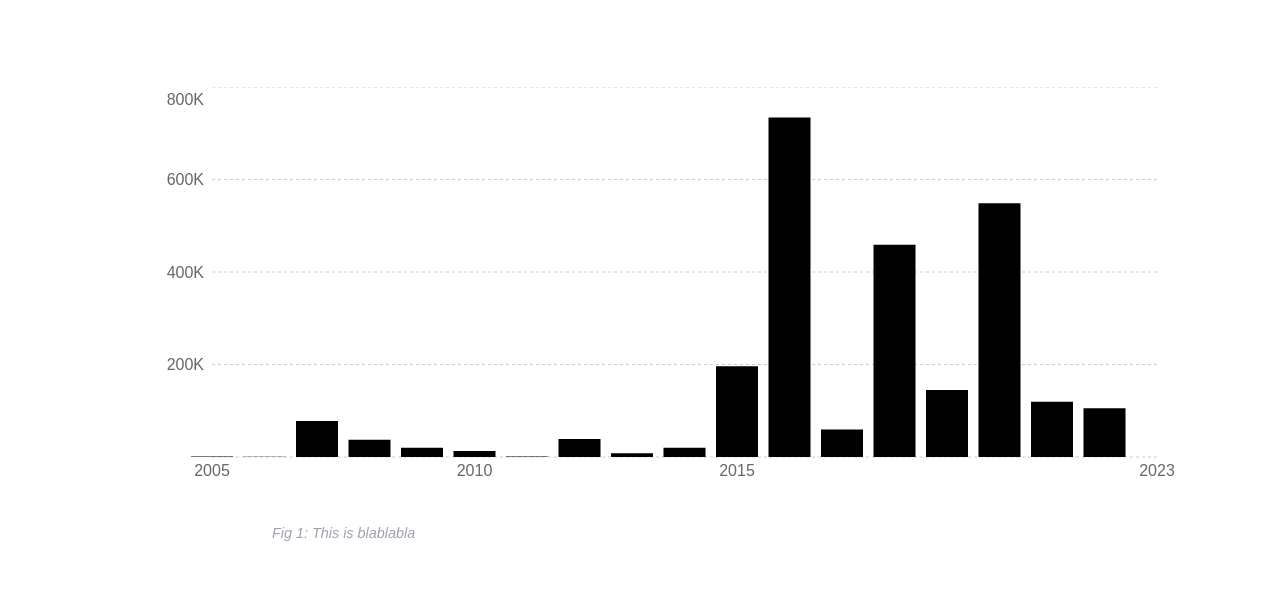
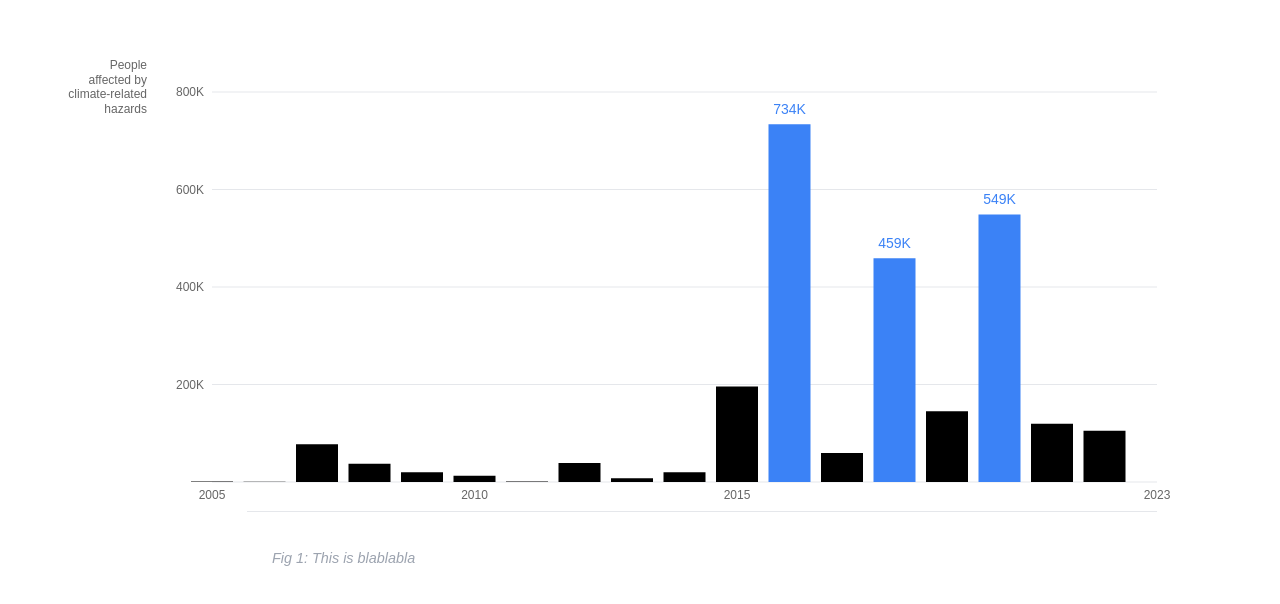
Before and after one commit to intendedsideeffects/Chauka-mobile, a Next.js app: page /disaster-chart in a window 1280 px wide. Shown: the part 176-780 px from the top of the page. Built offline with nearby package versions, Linux system fonts and the light colour scheme.

Commit message:
color highlights

```diff
--- a/src/app/components/HighestElevationChart.jsx
+++ b/src/app/components/HighestElevationChart.jsx
@@ -1,6 +1,6 @@
 'use client';
 import React, { useState, useEffect } from 'react';
-import { BarChart, Bar, XAxis, YAxis, CartesianGrid, Tooltip, ResponsiveContainer, LabelList } from 'recharts';
+import { BarChart, Bar, XAxis, YAxis, CartesianGrid, Tooltip, ResponsiveContainer, LabelList, Cell } from 'recharts';
 
 const HighestElevationChart = () => {
   const [highestElevationData, setHighestElevationData] = useState([]);
@@ -40,11 +40,7 @@ const HighestElevationChart = () => {
             return acc;
           }, [])
           .sort((a, b) => a.elevation - b.elevation)
-          .slice(0, 9) // Only show the 9 lowest islands
-          .map((item, index) => ({
-            ...item,
-            isLowest: index < 4 // Mark the 4 lowest islands
-          }));
+          .slice(0, 9); // Only show the 9 lowest islands
 
         // Swap Tuvalu and Tokelau positions
         const swappedData = [...averageElevation];
@@ -55,7 +51,21 @@ const HighestElevationChart = () => {
           [swappedData[tuvaluIndex], swappedData[tokelauIndex]] = [swappedData[tokelauIndex], swappedData[tuvaluIndex]];
         }
 
-        setHighestElevationData(swappedData);
+        // Mark the 4 lowest values after swapping
+        const finalData = swappedData.map((item, index) => {
+          // Get the 4 lowest elevation values
+          const lowest4 = swappedData
+            .sort((a, b) => a.elevation - b.elevation)
+            .slice(0, 4)
+            .map(item => item.elevation);
+
+          return {
+            ...item,
+            isLowest: lowest4.includes(item.elevation)
+          };
+        });
+
+        setHighestElevationData(finalData);
       } catch (error) {
         console.error('Error loading data:', error);
       }
@@ -98,7 +108,7 @@ const HighestElevationChart = () => {
 
 
   return (
-    <div style={{ width: '100%', height: '450px', pointerEvents: 'none', position: 'relative', border: '2px solid red' }}>
+    <div style={{ width: '100%', height: '450px', pointerEvents: 'none', position: 'relative' }}>
       {/* Zero line */}
       <div style={{
         position: 'absolute',
@@ -179,6 +189,9 @@ const HighestElevationChart = () => {
               formatter={(value, name) => [value, 'Elevation (M)']}
             />
             <Bar dataKey="elevation" fill="#000000" radius={0}>
+              {highestElevationData.map((entry, index) => (
+                <Cell key={`cell-${index}`} fill={entry.isLowest ? '#3b82f6' : '#000000'} />
+              ))}
               <LabelList content={<CustomBarLabel />} />
             </Bar>
           </BarChart>
--- a/src/app/components/NewChartComponent.jsx
+++ b/src/app/components/NewChartComponent.jsx
@@ -1,7 +1,7 @@
 'use client';
 
 import React, { useState, useEffect } from 'react';
-import { LineChart, Line, XAxis, YAxis, CartesianGrid, Tooltip, ResponsiveContainer, BarChart, Bar } from 'recharts';
+import { LineChart, Line, XAxis, YAxis, CartesianGrid, Tooltip, ResponsiveContainer, BarChart, Bar, Cell, LabelList } from 'recharts';
 
 const NewChartComponent = () => {
   const [data, setData] = useState([]);
@@ -13,7 +13,7 @@ const NewChartComponent = () => {
   // Function to format numbers as K
   const formatAsK = (value) => {
     if (value >= 1000) {
-      return `${(value / 1000).toFixed(1)}K`;
+      return `${Math.round(value / 1000)}K`;
     }
     return value.toString();
   };
@@ -120,14 +120,15 @@ const NewChartComponent = () => {
   }
 
   return (
-    <div style={{ width: '100%', height: '400px', boxSizing: 'border-box', position: 'relative', pointerEvents: 'none' }}>
+    <div style={{ width: '100%', height: '450px', position: 'relative' }}>
       <ResponsiveContainer width="100%" height="100%">
-        <BarChart data={data} margin={{ left: 5, right: 20, top: 0, bottom: 0 }}>
-          <CartesianGrid strokeDasharray="3 3" horizontal={true} vertical={false} />
+                 <BarChart data={data} margin={{ left: 5, right: 20, top: 30, bottom: 0 }}>
+          <CartesianGrid stroke="#e5e7eb" horizontal={true} vertical={false} strokeDasharray="0" />
           <XAxis
             dataKey="year"
             tickLine={false}
             axisLine={false}
+            tick={{ fontSize: 12, fill: '#666666', fontFamily: 'Helvetica World, Arial, sans-serif' }}
             type="number"
             domain={['dataMin', 'dataMax']}
           />
@@ -135,6 +136,7 @@ const NewChartComponent = () => {
             width={40}
             tickLine={false}
             axisLine={false}
+            tick={{ fontSize: 12, fill: '#666666', fontFamily: 'Helvetica World, Arial, sans-serif' }}
             tickFormatter={hideZeroLabel}
           />
           <Tooltip
@@ -148,9 +150,73 @@ const NewChartComponent = () => {
             onMouseLeave={handleBarMouseLeave}
             onClick={handleBarClick}
             style={{ cursor: 'pointer' }}
-          />
+          >
+            {data.map((entry, index) => (
+              <Cell key={`cell-${index}`} fill={[2016, 2018, 2020].includes(entry.year) ? '#3b82f6' : '#000000'} />
+            ))}
+                         <LabelList
+               dataKey="affectedPeople"
+               position="top"
+               fill="#3b82f6"
+               fontSize={14}
+               fontFamily="Helvetica World, Arial, sans-serif"
+               offset={20}
+               fontWeight="bold"
+               content={(props) => {
+                 const { value, x, y, width, index } = props;
+                 const entry = data[index];
+
+                 if (entry && [2016, 2018, 2020].includes(entry.year)) {
+                   return (
+                     <text
+                       x={x + width / 2}
+                       y={y - 10}
+                       textAnchor="middle"
+                       fill="#3b82f6"
+                       fontSize={14}
+                       fontFamily="Helvetica World, Arial, sans-serif"
+
+                     >
+                       {formatAsK(value)}
+                     </text>
+                   );
+                 }
+                 return null;
+               }}
+             />
+          </Bar>
         </BarChart>
       </ResponsiveContainer>
+
+      {/* Y-axis label - positioned outside chart area */}
+      <div style={{
+        position: 'absolute',
+        left: '-100px',
+        top: 'calc(50% - 200px)',
+        transform: 'translateY(-50%)',
+        fontSize: '12px',
+        fontFamily: 'Helvetica World, Arial, sans-serif',
+        color: '#666666',
+        textAlign: 'right',
+        pointerEvents: 'none',
+        lineHeight: '1.2',
+        width: '80px'
+      }}>
+        People affected by<br/>
+        climate-related<br/>
+        hazards
+      </div>
+
+      {/* Zero line aligned with gridlines */}
+      <div style={{
+        position: 'absolute',
+        bottom: '0px',
+        left: '80px',
+        right: '20px',
+        height: '1px',
+        backgroundColor: '#e5e7eb',
+        zIndex: 1
+      }} />
 
       {/* Fullscreen image overlay */}
       {showFullscreenImage && currentImageData && (
```
Also changed, not shown: 1 other file (tests, documents, lock files or other folders).
